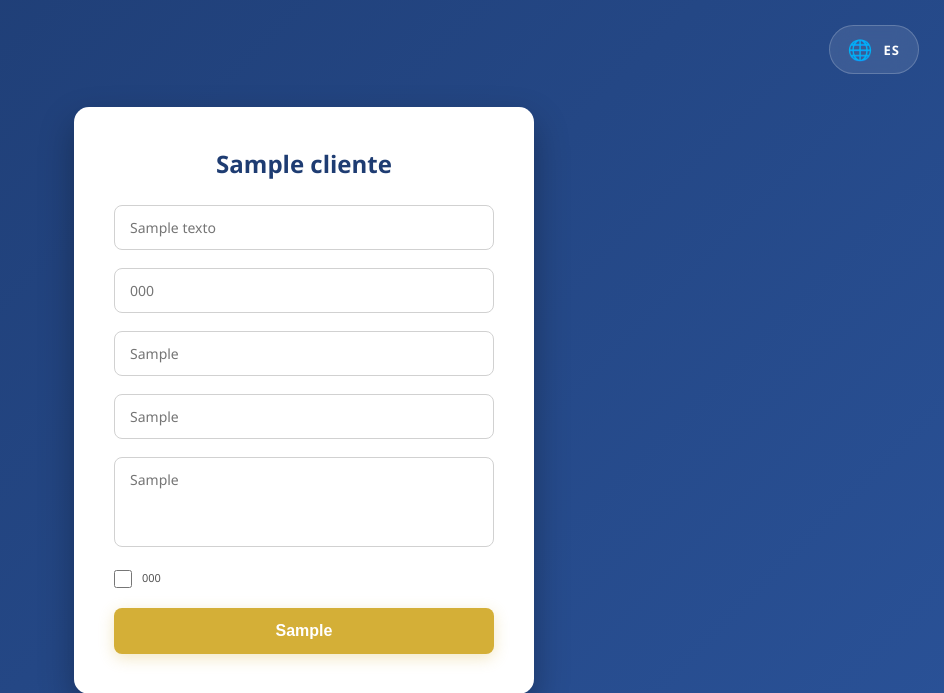
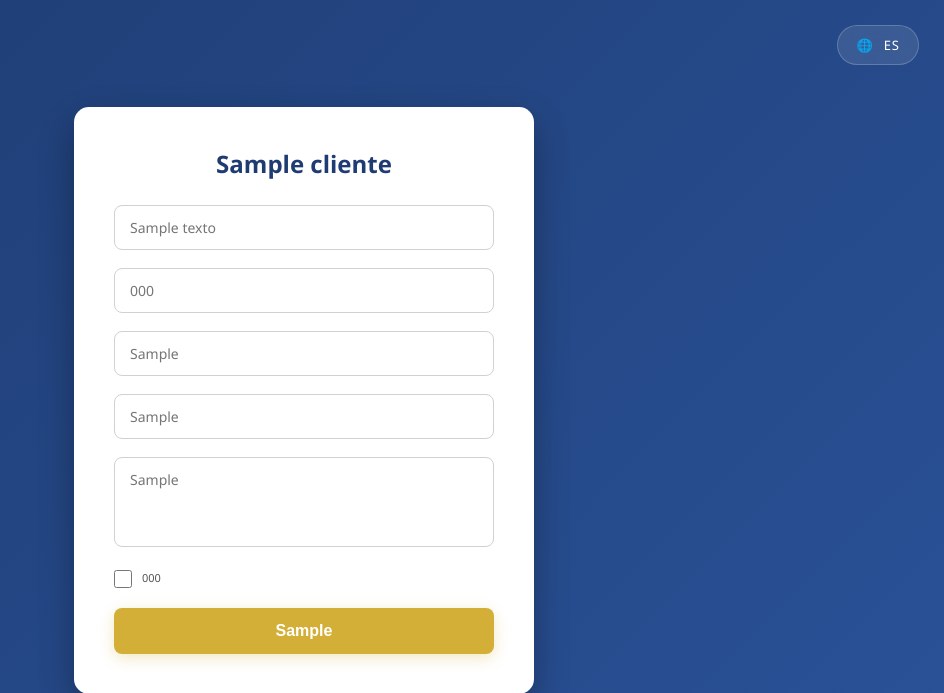
Before and after one commit to DG2028-2029/bot-inmobiliaria-v1, a Flask app: template templates/formulario.html in a window 1280 px wide. Shown: the top 693 px of the page, without its empty margins (336-1280 px from the left). Run offline with Flask 3, Linux system fonts and the light colour scheme; the template is opened without the code that fills it: most values are stand-ins (such as "Sample title", 1, 10 or a date in 2020).

Commit message:
Update formulario.html

```diff
--- a/templates/formulario.html
+++ b/templates/formulario.html
@@ -2,14 +2,15 @@
 <html lang="es">
 <head>
     <meta charset="UTF-8">
+    <meta name="viewport" content="width=device-width, initial-scale=1.0">
     <title>{{ cliente.nombre }} | Registro</title>
     <link rel="stylesheet" href="{{ url_for('static', filename='css/estilos.css') }}">
 </head>
 <body>
     <div class="lang-container">
         <div class="lang-selected">
-            <span style="font-size: 20px;">🌐</span>
-            <span style="font-size: 13px; font-weight: 600; text-transform: uppercase;">{{ session.get('lang', 'ES') }}</span>
+            <span>🌐</span>
+            <span style="text-transform: uppercase;">{{ session.get('lang', 'ES') }}</span>
         </div>
         <div class="lang-dropdown">
             <a href="{{ url_for('cambiar_idioma', lang='es', proximo='formulario', cliente_id=cliente.usuario) }}"><span>🇪🇸</span> Español</a>
@@ -42,10 +43,10 @@
         <button type="submit">{{ textos.boton_enviar }}</button>
     </form>
     {% else %}
-    <div class="mensaje-exito" style="background:white; padding:40px; border-radius:15px; text-align:center; box-shadow: 0 10px 30px rgba(0,0,0,0.2); max-width: 380px;">
+    <div class="mensaje-exito">
         <h3 style="color: #28a745; margin-bottom: 10px;">{{ textos.mensaje_exito }}</h3>
         <p style="color: #666;">{{ textos.subtitulo_exito }}</p>
-        <a href="{{ link_whatsapp }}" target="_blank" style="background:#25D366; color:white; padding:12px 25px; text-decoration:none; border-radius:8px; display: inline-block; margin-top: 20px; font-weight: bold;">
+        <a href="{{ link_whatsapp }}" target="_blank" style="background:#25D366; color:white; padding:12px 25px; text-decoration:none; border-radius:8px; display: inline-block; margin-top: 20px; font-weight: bold; width: 80%;">
             WhatsApp
         </a>
     </div>
```
